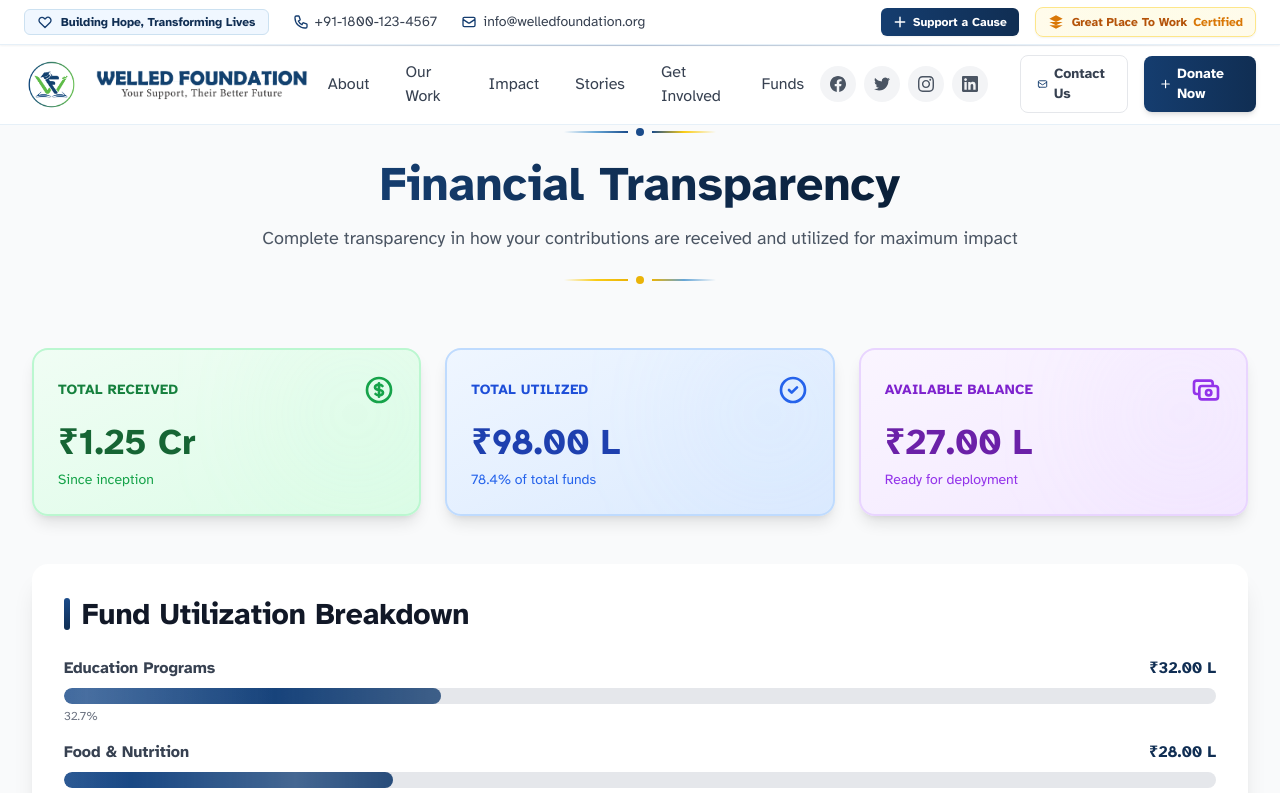
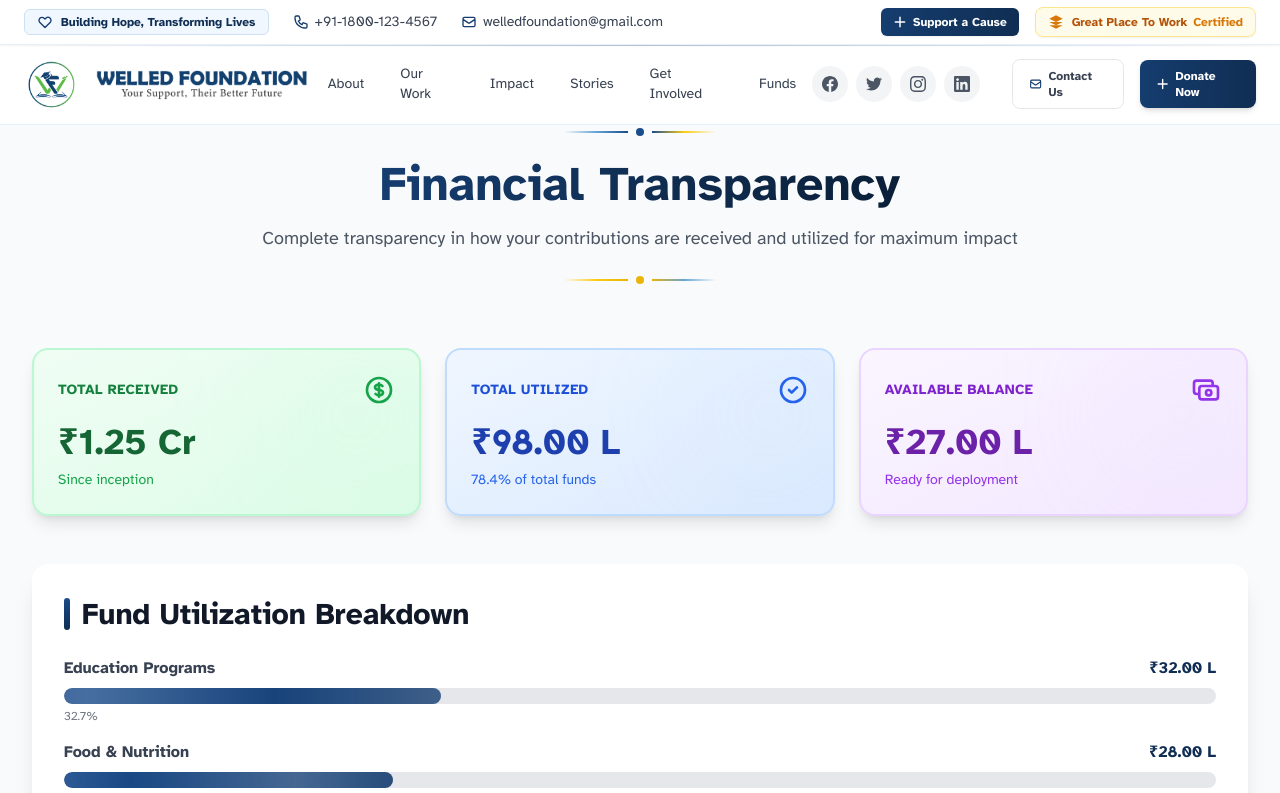
Before and after one commit to kalyanigoyal535-cyber/well-ed_foundation, a React (Vite) app: page /funds in a window 1280 px wide. Shown: the top 793 px of the page. Built offline with nearby package versions, Linux system fonts and the light colour scheme.

Commit message:
Update header text sizes for smaller screens, update email to welledfoundation@gmail.com, and fix contact section email display

```diff
--- a/src/components/Navigation.jsx
+++ b/src/components/Navigation.jsx
@@ -42,11 +42,11 @@ function Navigation() {
               <svg className="w-4 h-4 text-primary-600" fill="none" stroke="currentColor" viewBox="0 0 24 24">
                 <path strokeLinecap="round" strokeLinejoin="round" strokeWidth={2} d="M4.318 6.318a4.5 4.5 0 000 6.364L12 20.364l7.682-7.682a4.5 4.5 0 00-6.364-6.364L12 7.636l-1.318-1.318a4.5 4.5 0 00-6.364 0z" />
               </svg>
-              <span className="text-xs font-semibold text-primary-700 whitespace-nowrap">Building Hope, Transforming Lives</span>
+              <span className="text-[10px] lg:text-xs 2xl:text-sm font-semibold text-primary-700 whitespace-nowrap">Building Hope, Transforming Lives</span>
             </div>
 
             {/* Contact Info */}
-            <div className="flex items-center gap-1.5 sm:gap-3 md:gap-4 xl:gap-6 text-[10px] sm:text-xs md:text-sm flex-shrink-0">
+            <div className="flex items-center gap-1.5 sm:gap-3 md:gap-4 xl:gap-6 text-[9px] sm:text-[10px] md:text-xs lg:text-sm flex-shrink-0">
             <a
               href={`tel:${CONTACT_INFO.phone.replace(/\s/g, '')}`}
               className="flex items-center gap-1 sm:gap-1.5 text-gray-700 hover:text-primary-600 transition-colors duration-300 group whitespace-nowrap"
@@ -75,7 +75,7 @@ function Navigation() {
             {/* Quick Support Link - Hidden on mobile */}
             <Link
               to="/donate"
-              className="hidden lg:flex items-center gap-1.5 px-3 py-1.5 bg-gradient-to-r from-primary-600 to-primary-700 text-white rounded-md text-xs font-semibold hover:from-primary-700 hover:to-primary-800 transition-all duration-300 shadow-sm hover:shadow-md transform hover:scale-105"
+              className="hidden lg:flex items-center gap-1.5 px-3 py-1.5 bg-gradient-to-r from-primary-600 to-primary-700 text-white rounded-md text-[10px] lg:text-xs 2xl:text-sm font-semibold hover:from-primary-700 hover:to-primary-800 transition-all duration-300 shadow-sm hover:shadow-md transform hover:scale-105"
             >
               <svg className="w-3.5 h-3.5" fill="none" stroke="currentColor" viewBox="0 0 24 24">
                 <path strokeLinecap="round" strokeLinejoin="round" strokeWidth={2.5} d="M12 4v16m8-8H4" />
@@ -190,7 +190,7 @@ function Navigation() {
               <>
                 <a
                   href="#about"
-                  className="px-3 xl:px-4 py-2 text-gray-700 hover:text-primary-600 transition-all duration-300 font-medium text-sm xl:text-base relative group smooth-scroll rounded-md"
+                  className="px-3 xl:px-4 py-2 text-gray-700 hover:text-primary-600 transition-all duration-300 font-medium text-xs lg:text-sm 2xl:text-base relative group smooth-scroll rounded-md"
                   onClick={(e) => handleAnchorClick(e, 100)}
                 >
                   <span className="relative z-10 transition-all duration-300">About</span>
@@ -199,7 +199,7 @@ function Navigation() {
                 </a>
                 <a
                   href="#work"
-                  className="px-3 xl:px-4 py-2 text-gray-700 hover:text-primary-600 transition-all duration-300 font-medium text-sm xl:text-base relative group smooth-scroll rounded-md"
+                  className="px-3 xl:px-4 py-2 text-gray-700 hover:text-primary-600 transition-all duration-300 font-medium text-xs lg:text-sm 2xl:text-base relative group smooth-scroll rounded-md"
                   onClick={(e) => handleAnchorClick(e, 100)}
                 >
                   <span className="relative z-10 transition-all duration-300">Our Work</span>
@@ -208,7 +208,7 @@ function Navigation() {
                 </a>
                 <a
                   href="#impact"
-                  className="px-3 xl:px-4 py-2 text-gray-700 hover:text-primary-600 transition-all duration-300 font-medium text-sm xl:text-base relative group smooth-scroll rounded-md"
+                  className="px-3 xl:px-4 py-2 text-gray-700 hover:text-primary-600 transition-all duration-300 font-medium text-xs lg:text-sm 2xl:text-base relative group smooth-scroll rounded-md"
                   onClick={(e) => handleAnchorClick(e, 100)}
                 >
                   <span className="relative z-10 transition-all duration-300">Impact</span>
@@ -217,7 +217,7 @@ function Navigation() {
                 </a>
                 <a
                   href="#stories"
-                  className="px-3 xl:px-4 py-2 text-gray-700 hover:text-primary-600 transition-all duration-300 font-medium text-sm xl:text-base relative group smooth-scroll rounded-md"
+                  className="px-3 xl:px-4 py-2 text-gray-700 hover:text-primary-600 transition-all duration-300 font-medium text-xs lg:text-sm 2xl:text-base relative group smooth-scroll rounded-md"
                   onClick={(e) => handleAnchorClick(e, 100)}
                 >
                   <span className="relative z-10 transition-all duration-300">Stories</span>
@@ -226,7 +226,7 @@ function Navigation() {
                 </a>
                 <a
                   href="#contact"
-                  className="px-3 xl:px-4 py-2 text-gray-700 hover:text-primary-600 transition-all duration-300 font-medium text-sm xl:text-base relative group smooth-scroll rounded-md"
+                  className="px-3 xl:px-4 py-2 text-gray-700 hover:text-primary-600 transition-all duration-300 font-medium text-xs lg:text-sm 2xl:text-base relative group smooth-scroll rounded-md"
                   onClick={(e) => handleAnchorClick(e, 100)}
                 >
                   <span className="relative z-10 transition-all duration-300">Get Involved</span>
@@ -235,7 +235,7 @@ function Navigation() {
                 </a>
                 <Link
                   to="/funds"
-                  className="px-3 xl:px-4 py-2 text-gray-700 hover:text-primary-600 transition-all duration-300 font-medium text-sm xl:text-base relative group rounded-md"
+                  className="px-3 xl:px-4 py-2 text-gray-700 hover:text-primary-600 transition-all duration-300 font-medium text-xs lg:text-sm 2xl:text-base relative group rounded-md"
                 >
                   <span className="relative z-10 transition-all duration-300">Funds</span>
                   <span className="absolute bottom-1 left-1/2 transform -translate-x-1/2 w-0 h-0.5 bg-gradient-to-r from-primary-500 to-primary-600 group-hover:w-3/4 transition-all duration-300 ease-out rounded-full"></span>
@@ -246,7 +246,7 @@ function Navigation() {
               <>
                 <Link
                   to="/#about"
-                  className="px-3 xl:px-4 py-2 text-gray-700 hover:text-primary-600 transition-all duration-300 font-medium text-sm xl:text-base relative group rounded-md"
+                  className="px-3 xl:px-4 py-2 text-gray-700 hover:text-primary-600 transition-all duration-300 font-medium text-xs lg:text-sm 2xl:text-base relative group rounded-md"
                 >
                   <span className="relative z-10 transition-all duration-300">About</span>
                   <span className="absolute bottom-1 left-1/2 transform -translate-x-1/2 w-0 h-0.5 bg-gradient-to-r from-primary-500 to-primary-600 group-hover:w-3/4 transition-all duration-300 ease-out rounded-full"></span>
@@ -254,7 +254,7 @@ function Navigation() {
                 </Link>
                 <Link
                   to="/#work"
-                  className="px-3 xl:px-4 py-2 text-gray-700 hover:text-primary-600 transition-all duration-300 font-medium text-sm xl:text-base relative group rounded-md"
+                  className="px-3 xl:px-4 py-2 text-gray-700 hover:text-primary-600 transition-all duration-300 font-medium text-xs lg:text-sm 2xl:text-base relative group rounded-md"
                 >
                   <span className="relative z-10 transition-all duration-300">Our Work</span>
                   <span className="absolute bottom-1 left-1/2 transform -translate-x-1/2 w-0 h-0.5 bg-gradient-to-r from-primary-500 to-primary-600 group-hover:w-3/4 transition-all duration-300 ease-out rounded-full"></span>
@@ -262,7 +262,7 @@ function Navigation() {
                 </Link>
                 <Link
                   to="/#impact"
-                  className="px-3 xl:px-4 py-2 text-gray-700 hover:text-primary-600 transition-all duration-300 font-medium text-sm xl:text-base relative group rounded-md"
+                  className="px-3 xl:px-4 py-2 text-gray-700 hover:text-primary-600 transition-all duration-300 font-medium text-xs lg:text-sm 2xl:text-base relative group rounded-md"
                 >
                   <span className="relative z-10 transition-all duration-300">Impact</span>
                   <span className="absolute bottom-1 left-1/2 transform -translate-x-1/2 w-0 h-0.5 bg-gradient-to-r from-primary-500 to-primary-600 group-hover:w-3/4 transition-all duration-300 ease-out rounded-full"></span>
@@ -270,7 +270,7 @@ function Navigation() {
                 </Link>
                 <Link
                   to="/#stories"
-                  className="px-3 xl:px-4 py-2 text-gray-700 hover:text-primary-600 transition-all duration-300 font-medium text-sm xl:text-base relative group rounded-md"
+                  className="px-3 xl:px-4 py-2 text-gray-700 hover:text-primary-600 transition-all duration-300 font-medium text-xs lg:text-sm 2xl:text-base relative group rounded-md"
                 >
                   <span className="relative z-10 transition-all duration-300">Stories</span>
                   <span className="absolute bottom-1 left-1/2 transform -translate-x-1/2 w-0 h-0.5 bg-gradient-to-r from-primary-500 to-primary-600 group-hover:w-3/4 transition-all duration-300 ease-out rounded-full"></span>
@@ -278,7 +278,7 @@ function Navigation() {
                 </Link>
                 <Link
                   to="/#contact"
-                  className="px-3 xl:px-4 py-2 text-gray-700 hover:text-primary-600 transition-all duration-300 font-medium text-sm xl:text-base relative group rounded-md"
+                  className="px-3 xl:px-4 py-2 text-gray-700 hover:text-primary-600 transition-all duration-300 font-medium text-xs lg:text-sm 2xl:text-base relative group rounded-md"
                 >
                   <span className="relative z-10 transition-all duration-300">Get Involved</span>
                   <span className="absolute bottom-1 left-1/2 transform -translate-x-1/2 w-0 h-0.5 bg-gradient-to-r from-primary-500 to-primary-600 group-hover:w-3/4 transition-all duration-300 ease-out rounded-full"></span>
@@ -286,7 +286,7 @@ function Navigation() {
                 </Link>
                 <Link
                   to="/funds"
-                  className="px-3 xl:px-4 py-2 text-gray-700 hover:text-primary-600 transition-all duration-300 font-medium text-sm xl:text-base relative group rounded-md"
+                  className="px-3 xl:px-4 py-2 text-gray-700 hover:text-primary-600 transition-all duration-300 font-medium text-xs lg:text-sm 2xl:text-base relative group rounded-md"
                 >
                   <span className="relative z-10 transition-all duration-300">Funds</span>
                   <span className="absolute bottom-1 left-1/2 transform -translate-x-1/2 w-0 h-0.5 bg-gradient-to-r from-primary-500 to-primary-600 group-hover:w-3/4 transition-all duration-300 ease-out rounded-full"></span>
@@ -323,7 +323,7 @@ function Navigation() {
                 <>
                   <a
                     href="#contact"
-                    className="group relative px-4 py-2 text-gray-700 font-semibold rounded-lg transition-all duration-300 text-xs xl:text-sm border border-gray-200 hover:border-primary-300 hover:bg-primary-50 hover:text-primary-700 hover:shadow-md overflow-hidden smooth-scroll"
+                    className="group relative px-4 py-2 text-gray-700 font-semibold rounded-lg transition-all duration-300 text-[10px] lg:text-xs 2xl:text-sm border border-gray-200 hover:border-primary-300 hover:bg-primary-50 hover:text-primary-700 hover:shadow-md overflow-hidden smooth-scroll"
                     onClick={(e) => handleAnchorClick(e, 100)}
                   >
                     <span className="relative z-10 flex items-center gap-1.5">
@@ -335,7 +335,7 @@ function Navigation() {
                   </a>
                   <Link
                     to="/donate"
-                    className="group relative px-4 py-2 bg-gradient-to-r from-primary-600 to-primary-700 hover:from-primary-700 hover:to-primary-800 text-white font-semibold rounded-lg transition-all duration-300 text-xs xl:text-sm shadow-md hover:shadow-lg hover:shadow-primary-500/30 transform hover:scale-[1.02] overflow-hidden"
+                    className="group relative px-4 py-2 bg-gradient-to-r from-primary-600 to-primary-700 hover:from-primary-700 hover:to-primary-800 text-white font-semibold rounded-lg transition-all duration-300 text-[10px] lg:text-xs 2xl:text-sm shadow-md hover:shadow-lg hover:shadow-primary-500/30 transform hover:scale-[1.02] overflow-hidden"
                   >
                     <span className="relative z-10 flex items-center gap-1.5">
                       <svg className="w-3.5 h-3.5 transform group-hover:scale-110 transition-transform duration-300" fill="none" stroke="currentColor" viewBox="0 0 24 24">
@@ -350,7 +350,7 @@ function Navigation() {
                 <>
                   <Link
                     to="/#contact"
-                    className="group relative px-4 py-2 text-gray-700 font-semibold rounded-lg transition-all duration-300 text-xs xl:text-sm border border-gray-200 hover:border-primary-300 hover:bg-primary-50 hover:text-primary-700 hover:shadow-md overflow-hidden"
+                    className="group relative px-4 py-2 text-gray-700 font-semibold rounded-lg transition-all duration-300 text-[10px] lg:text-xs 2xl:text-sm border border-gray-200 hover:border-primary-300 hover:bg-primary-50 hover:text-primary-700 hover:shadow-md overflow-hidden"
                   >
                     <span className="relative z-10 flex items-center gap-1.5">
                       <svg className="w-3.5 h-3.5 transform group-hover:rotate-12 transition-transform duration-300 text-primary-600" fill="none" stroke="currentColor" viewBox="0 0 24 24">
@@ -361,7 +361,7 @@ function Navigation() {
                   </Link>
                   <Link
                     to="/donate"
-                    className="group relative px-4 py-2 bg-gradient-to-r from-primary-600 to-primary-700 hover:from-primary-700 hover:to-primary-800 text-white font-semibold rounded-lg transition-all duration-300 text-xs xl:text-sm shadow-md hover:shadow-lg hover:shadow-primary-500/30 transform hover:scale-[1.02] overflow-hidden"
+                    className="group relative px-4 py-2 bg-gradient-to-r from-primary-600 to-primary-700 hover:from-primary-700 hover:to-primary-800 text-white font-semibold rounded-lg transition-all duration-300 text-[10px] lg:text-xs 2xl:text-sm shadow-md hover:shadow-lg hover:shadow-primary-500/30 transform hover:scale-[1.02] overflow-hidden"
                   >
                     <span className="relative z-10 flex items-center gap-1.5">
                       <svg className="w-3.5 h-3.5 transform group-hover:scale-110 transition-transform duration-300" fill="none" stroke="currentColor" viewBox="0 0 24 24">
--- a/src/constants/data.js
+++ b/src/constants/data.js
@@ -202,8 +202,8 @@ export const INDIAN_STATES = [
 ]
 
 export const CONTACT_INFO = {
-  email: 'info@welledfoundation.org',
-  emailPartnerships: 'partnerships@welledfoundation.org',
+  email: 'welledfoundation@gmail.com',
+  emailPartnerships: 'welledfoundation@gmail.com',
   phone: '+91-1800-123-4567',
   phoneAlt: '+91-98765-43210',
   address: {
--- a/src/pages/Donate.jsx
+++ b/src/pages/Donate.jsx
@@ -917,7 +917,7 @@ function Donate() {
                 You can donate via bank transfer, cheque, or demand draft. Please contact us for bank details.
               </p>
               <p className="text-sm text-gray-600">
-                <strong>Email:</strong> info@welledfoundation.org<br />
+                <strong>Email:</strong> welledfoundation@gmail.com<br />
                 <strong>Phone:</strong> +91-1800-123-4567
               </p>
             </div>
--- a/src/pages/Home.jsx
+++ b/src/pages/Home.jsx
@@ -1440,11 +1440,8 @@ function Home() {
                     </div>
                     <div className="ml-3 sm:ml-4">
                       <h4 className="text-base sm:text-lg font-semibold text-gray-900 mb-1">Email</h4>
-                      <a href="mailto:info@welledfoundation.org" className="text-blue-900 hover:text-blue-800 transition-colors font-medium block mb-1 text-sm sm:text-base break-words">
-                        info@welledfoundation.org
-                      </a>
-                      <a href="mailto:partnerships@welledfoundation.org" className="text-blue-900 hover:text-blue-800 transition-colors font-medium text-sm sm:text-base break-words">
-                        partnerships@welledfoundation.org
+                      <a href="https://mail.google.com/mail/?view=cm&to=welledfoundation@gmail.com" target="_blank" rel="noopener noreferrer" className="text-blue-900 hover:text-blue-800 transition-colors font-medium block text-sm sm:text-base break-words">
+                        welledfoundation@gmail.com
                       </a>
                     </div>
                   </div>
```
